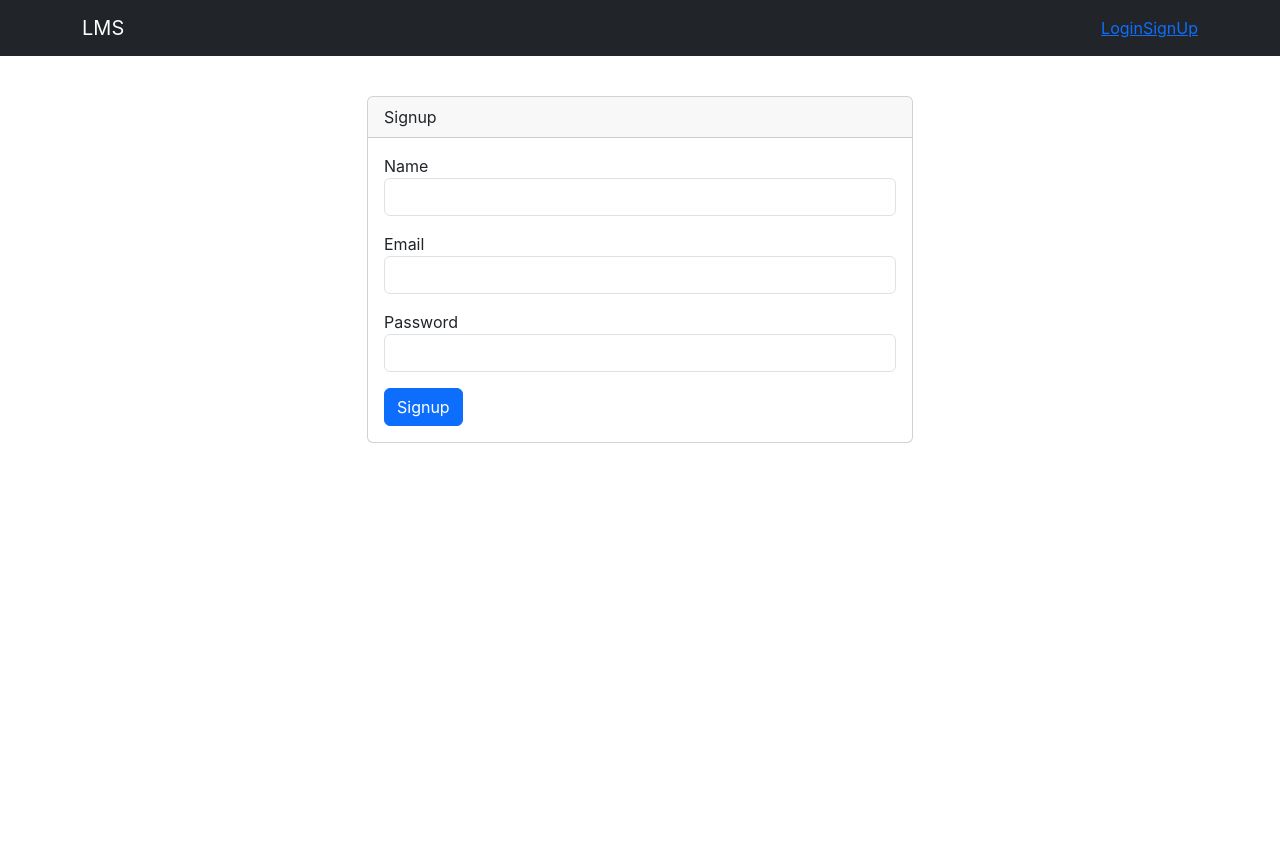
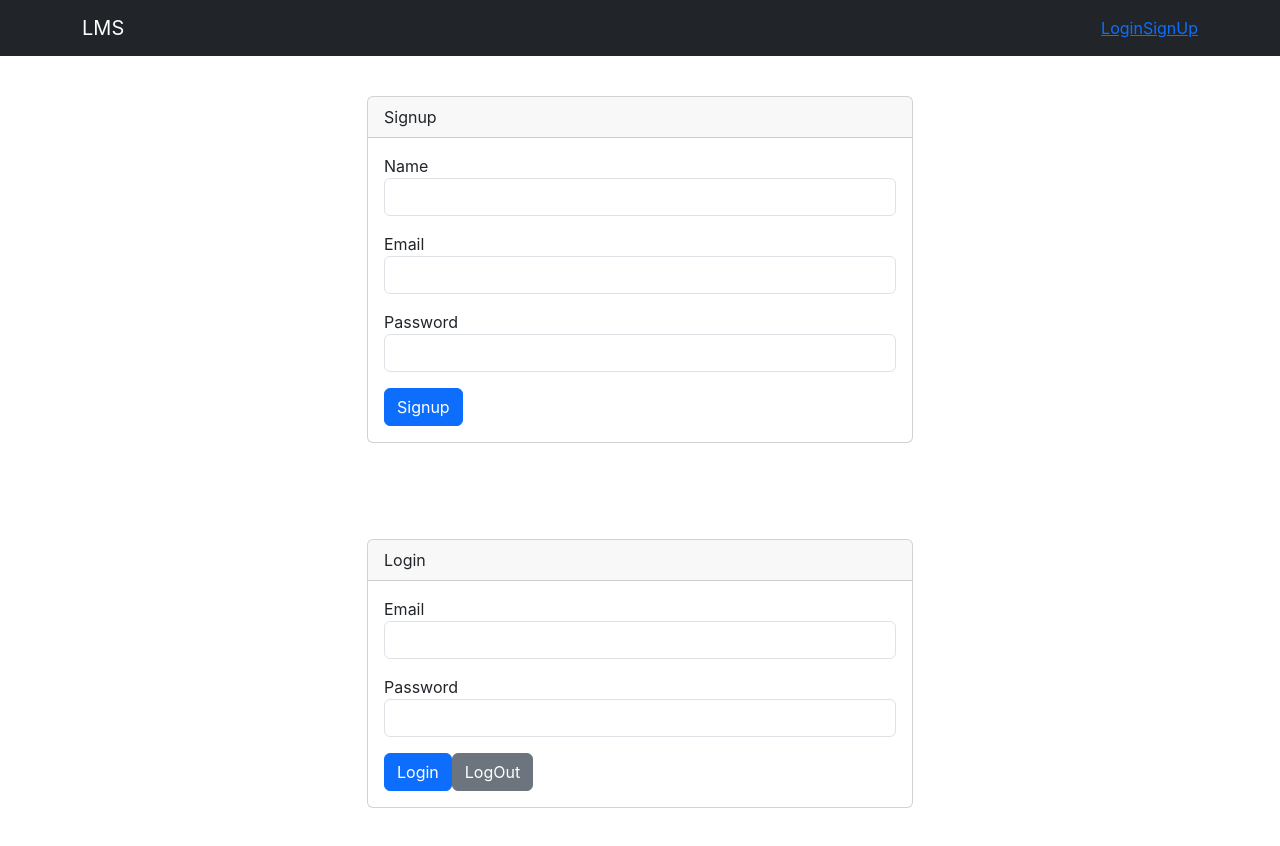
Before and after one commit to guhan0000/lms-frontend, a React (Create React App) app: page / in a window 1280 px wide. Built offline with nearby package versions, Linux system fonts and the light colour scheme.

Commit message:
Log out added

```diff
--- a/src/App.js
+++ b/src/App.js
@@ -5,6 +5,7 @@ import "./App.css";
 import Navbar from "./components/Navbar";
 import { AuthProvider } from "./context/AuthContext";
 import SignUp from "./pages/SignUp";
+import Login from "./pages/Login";
 // import AxioDemo from "./demoTests/AxioDemo";
 // import Home from "./pages/Home";
 
@@ -14,6 +15,7 @@ function App() {
       <AuthProvider>
         <Navbar />
         <SignUp />
+        <Login />
       </AuthProvider>
     </>
   );
--- a/src/context/AuthContext.jsx
+++ b/src/context/AuthContext.jsx
@@ -1,12 +1,39 @@
-import React, { createContext } from "react";
+import React, { createContext, useEffect, useState } from "react";
 import api from "../services/api";
 
 export const AuthContext = createContext();
 export const AuthProvider = ({ children }) => {
+  const [user, setUser] = useState(null);
+  useEffect(() => {
+    const token = localStorage.getItem("token");
+    if (token) {
+      api
+        .get("/api/users/me")
+        .then((response) => setUser(response.data))
+        .catch(() => {
+          localStorage.removeItem("token");
+          setUser(null);
+        });
+    }
+  }, []);
   const register = async (member) => {
     await api.post("/api/users/register", member);
   };
+  const login = async (email, password) => {
+    const token = (await api.post("/api/users/login", { email, password })).data
+      .token;
+    localStorage.setItem("token", token);
+    const meResponse = await api.get("/api/users/me");
+    setUser(meResponse.data);
+    console.log(meResponse.data);
+  };
+  const logout = () => {
+    localStorage.removeItem("token");
+    setUser(null);
+  };
   return (
-    <AuthContext.Provider value={{ register }}>{children}</AuthContext.Provider>
+    <AuthContext.Provider value={{ register, login, user, logout }}>
+      {children}
+    </AuthContext.Provider>
   );
 };
--- a/src/pages/Login.jsx
+++ b/src/pages/Login.jsx
@@ -1,24 +1,65 @@
-import React from "react";
+import React, { useContext, useState } from "react";
+import { AuthContext } from "../context/AuthContext";
 
 const Login = () => {
+  const { login, user, logout } = useContext(AuthContext);
+
+  const [email, setEmail] = useState("");
+  const [password, setPassword] = useState("");
+  const handleSubmit = async (email, password) => {
+    try {
+      await login(email, password);
+    } catch (err) {
+      console.log("invalid credentials");
+    }
+  };
   return (
     <div className="container mt-5 pt-5">
       <div className="row justify-content-center">
         <div className="col-md-6">
           <div className="card">
-            <div className="card-header">Signup</div>
+            <div className="card-header">Login</div>
             <div className="card-body">
-              <form>
+              <form
+                onSubmit={(e) => {
+                  e.preventDefault();
+                  handleSubmit(email, password);
+                }}
+              >
                 <div className="mb-3">
-                  <label>Login</label>
-                  <input type="text" className="form-control" required />
+                  <label>Email</label>
+                  <input
+                    type="text"
+                    className="form-control"
+                    required
+                    onChange={(e) => {
+                      setEmail(e.target.value);
+                    }}
+                    value={email}
+                  />
                 </div>
                 <div className="mb-3">
                   <label>Password</label>
-                  <input type="password" className="form-control" required />
+                  <input
+                    type="password"
+                    className="form-control"
+                    required
+                    onChange={(e) => {
+                      setPassword(e.target.value);
+                    }}
+                    value={password}
+                  />
                 </div>
+                {user && <p>Welcome {user.name}</p>}
                 <button type="submit" className="btn btn-primary">
                   Login
+                </button>
+                <button
+                  className="btn btn-secondary"
+                  type="button"
+                  onClick={logout}
+                >
+                  LogOut
                 </button>
               </form>
             </div>
```
